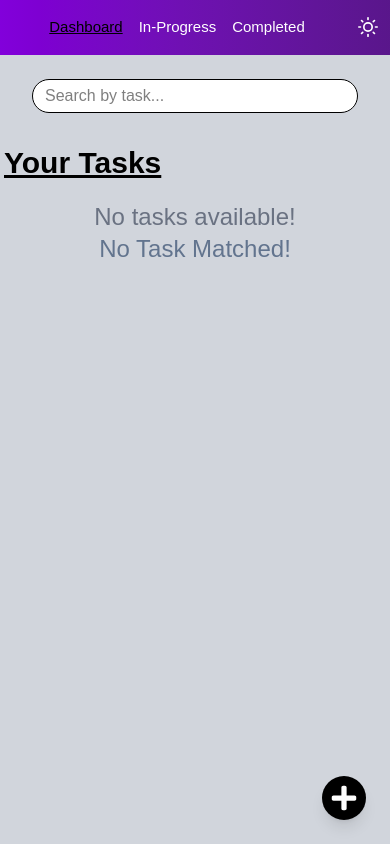
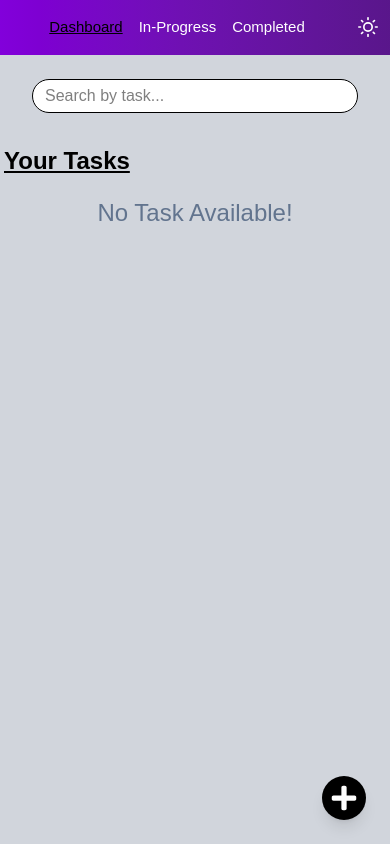
Before and after one commit to Siddarth474/Task-Manager-App, a React (Vite) app: page / in a window 390 px wide. Built offline with nearby package versions, Linux system fonts and the light colour scheme.

Commit message:
Updated DisplayCards.jsx

```diff
--- a/src/components/DisplayCards.jsx
+++ b/src/components/DisplayCards.jsx
@@ -28,8 +28,7 @@ const DisplayCards = () => {
 
   return (
     <div className='my-6 sm:my-3 max-w-[1400px] mx-auto px-1'>
-        <h1 className='text-3xl font-bold  mb-5 underline'>Your Tasks</h1>
-        { (tasks.length === 0) ? <p className="text-center text-gray-500 text-2xl mt-4">No tasks available!</p> : null }
+        <h1 className=' text-2xl sm:text-3xl font-bold  mb-5 underline'>Your Tasks</h1>
 
         { (tasks.length) ?
             <div className='mb-8'>
@@ -47,7 +46,8 @@ const DisplayCards = () => {
                 </select>
             </div> : null
         }
-        {(filteredTasks.length === 0) ? <h1 className='text-slate-500 text-center text-2xl'>No Task Matched!</h1> : null}
+        {(filteredTasks.length === 0) ? <h1 className='text-slate-500 text-center
+        text-2xl'>No Task Available!</h1> : null}
         <div className='w-full grid sm:grid-cols-2 lg:grid-cols-3 xl:grid-cols-4 gap-6 p-4'>
 
             { isLoading ? <p className='text-center text-2xl text-black'>Loading Tasks...</p> : null }
```
